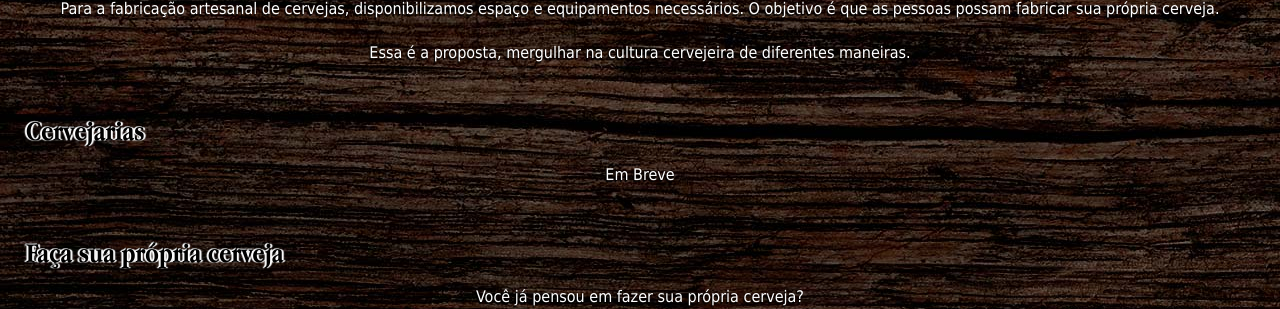
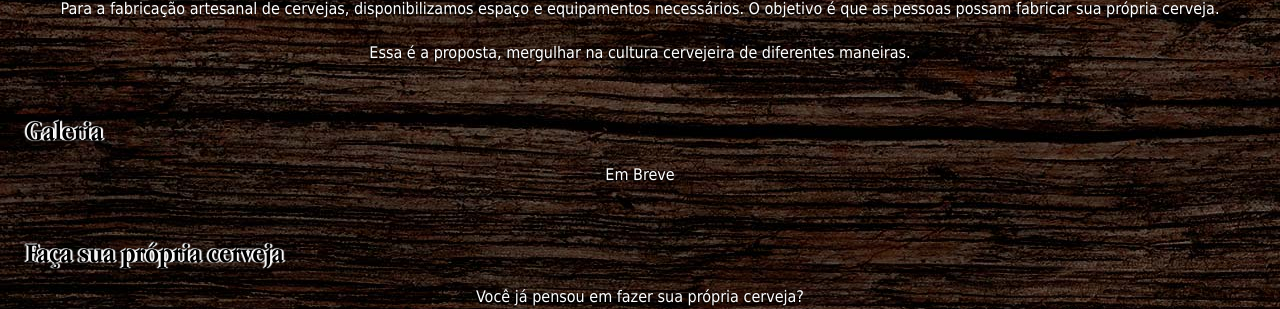
Before and after one commit to damasiorafael/qmalteria, a PHP site: page / in a window 1280 px wide. Shown: the part 430-739 px from the top of the page. Run offline with PHP 8.4, Linux system fonts and the light colour scheme; some libraries are stand-ins or nearby versions.

Commit message:
alterando link de cervejarias pra galeria e incluindo telefone no radape

```diff
--- a/index.php
+++ b/index.php
@@ -66,7 +66,7 @@
                 	<a href="#sobre" rel="sobre" title="Sobre Q.Malteria?" class="bt-scroll active">Sobre Q.Malteria?</a>
                 </li>
                 <li>
-                	<a href="#cervejarias" rel="cervejarias" title="Cervejarias" class="bt-scroll">Cervejarias</a>
+                	<a href="#galeria" rel="galeria" title="Cervejarias" class="bt-scroll">Galeria</a>
                 </li>
                 <li>
                 	<a href="#faca-sua-propria" rel="faca-sua-propria" title="Fa&ccedil;a sua pr&oacute;pria cerveja" class="bt-scroll">Fa&ccedil;a sua pr&oacute;pria cerveja</a>
@@ -142,8 +142,8 @@
                 Essa &eacute; a proposta, mergulhar na cultura cervejeira de diferentes maneiras.
             </p>
         </div>
-        <div class="content-item pull-left" id="cervejarias">
-            <h2>Cervejarias</h2>
+        <div class="content-item pull-left" id="galeria">
+            <h2>Galeria</h2>
             <p>
                 Em Breve
             </p>
@@ -208,7 +208,7 @@
                 <span class="postal-code">86701-650</span>
                 <div class="country-name">Brasil</div>
             </div>
-            <div class="tel"><div class="name-item">Tel: </div>(43) XXXX-XXXX</div>
+            <div class="tel"><div class="name-item">Tel: </div>(43) 3011-0770</div>
             <a href="http://www.phormadesign.com.br" target="_blank" class="logo-phormna">
                 <span>phorma design</span>
             </a>
```
